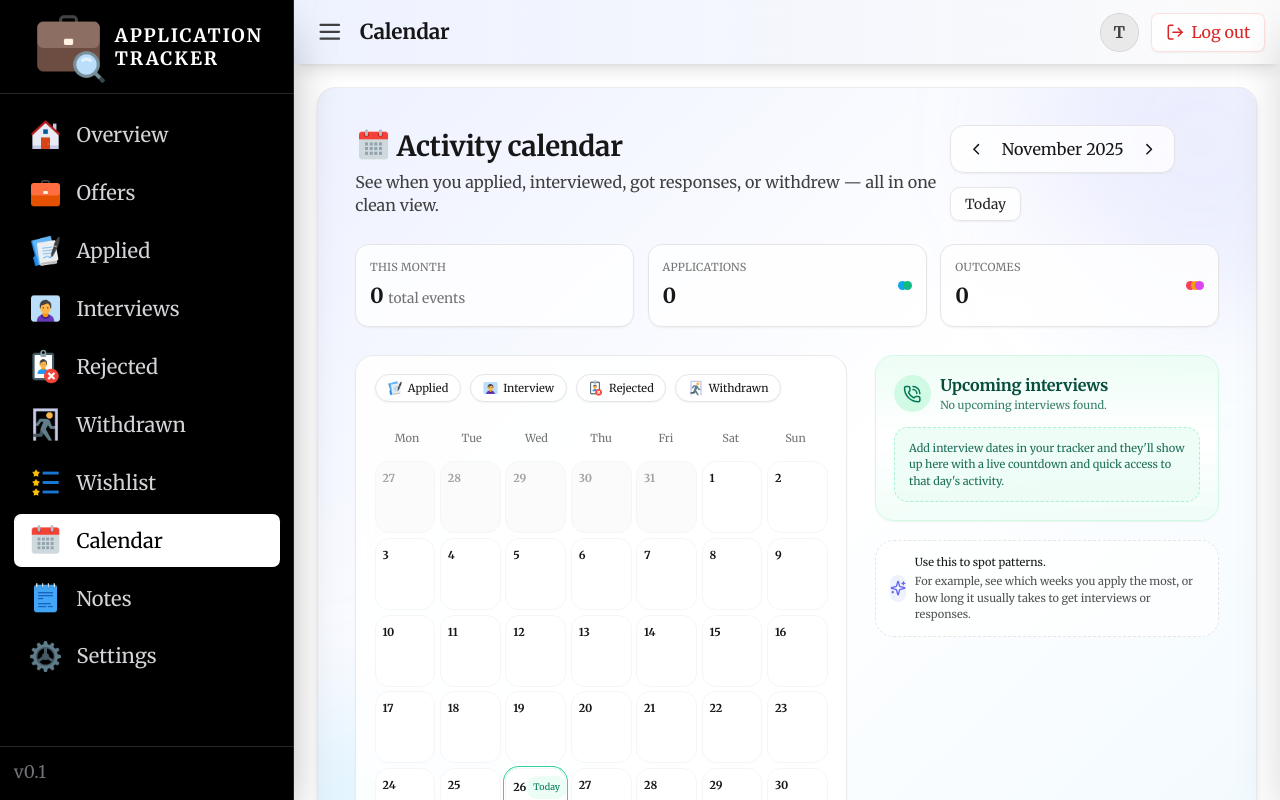
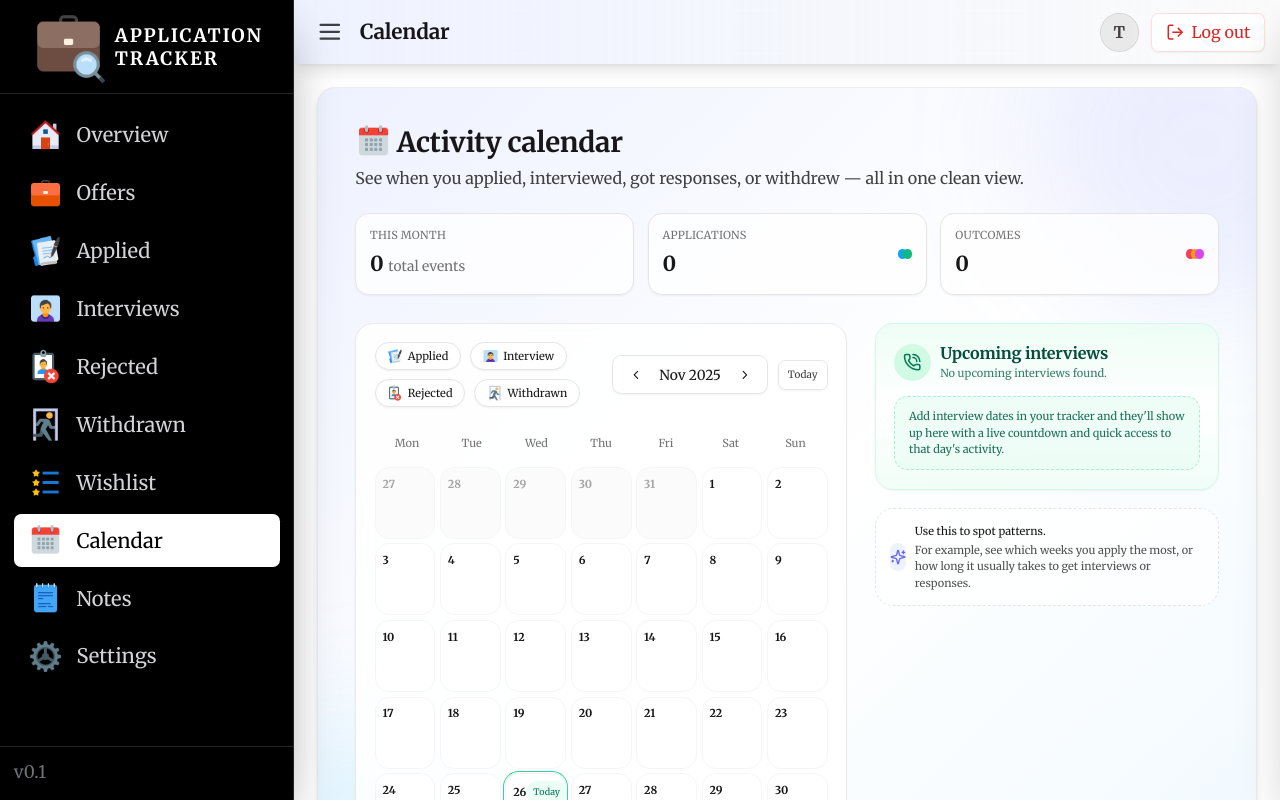
Before and after one commit to ThaerA7/applications_tracker, a Next.js app: page /calendar in a window 1280 px wide. Shown: the top 800 px of the page. Built offline with nearby package versions, Linux system fonts and the light colour scheme.

Commit message:
added month switcher on the top right of the calender

```diff
--- a/app/calendar/page.tsx
+++ b/app/calendar/page.tsx
@@ -527,7 +527,7 @@ export default function CalendarPage() {
         <div className="relative z-10">
           {/* Header */}
           <header className="flex flex-col gap-3 md:flex-row md:items-center md:justify-between">
-            {/* Left: icon + title, subtitle below (like Rejected page) */}
+            {/* Left: icon + title, subtitle below */}
             <div>
               <div className="flex items-center gap-1">
                 <Image
@@ -546,38 +546,6 @@ export default function CalendarPage() {
                 See when you applied, interviewed, got responses, or withdrew —
                 all in one clean view.
               </p>
-            </div>
-
-            {/* Right: month navigation + Today button (unchanged) */}
-            <div className="flex flex-wrap items-center gap-2 sm:gap-3">
-              <div className="flex items-center gap-1 rounded-xl border border-neutral-200 bg-white/80 px-2 py-1.5 shadow-sm">
-                <button
-                  type="button"
-                  onClick={handlePrevMonth}
-                  className="inline-flex h-7 w-7 items-center justify-center rounded-lg hover:bg-neutral-100 focus:outline-none focus-visible:ring-2 focus-visible:ring-indigo-300"
-                  aria-label="Previous month"
-                >
-                  <ChevronLeft className="h-4 w-4" aria-hidden="true" />
-                </button>
-                <div className="px-1 text-sm font-medium text-neutral-900">
-                  {MONTH_NAMES[monthState.month]} {monthState.year}
-                </div>
-                <button
-                  type="button"
-                  onClick={handleNextMonth}
-                  className="inline-flex h-7 w-7 items-center justify-center rounded-lg hover:bg-neutral-100 focus:outline-none focus-visible:ring-2 focus-visible:ring-indigo-300"
-                  aria-label="Next month"
-                >
-                  <ChevronRight className="h-4 w-4" aria-hidden="true" />
-                </button>
-              </div>
-              <button
-                type="button"
-                onClick={handleToday}
-                className="inline-flex items-center gap-1 rounded-lg border border-neutral-200 bg-white/80 px-3 py-1.5 text-xs font-medium text-neutral-800 shadow-sm hover:bg-white focus:outline-none focus-visible:ring-2 focus-visible:ring-indigo-300"
-              >
-                Today
-              </button>
             </div>
           </header>
 
@@ -632,8 +600,10 @@ export default function CalendarPage() {
             {/* Left: calendar */}
             <div className="flex flex-col">
               <div className="rounded-2xl border border-neutral-200/80 bg-white/85 p-4 shadow-sm backdrop-blur">
-                {/* Legend (using custom PNG icons, no Offer) */}
-                <div className="mb-4 flex flex-wrap gap-2 text-[11px]">
+                {/* Legend + month navigation in SAME ROW */}
+                <div className="mb-4 flex items-center justify-between gap-3">
+                  {/* 4 tags (chips) */}
+                  <div className="flex flex-wrap items-center gap-2 text-[11px]">
                     {/* Applied */}
                     <div className="inline-flex items-center gap-1 rounded-full border border-neutral-200 bg-white px-2.5 py-1 shadow-sm">
                       <Image
@@ -688,6 +658,40 @@ export default function CalendarPage() {
                       <span className="font-medium text-neutral-900">
                         {KIND_META.withdrawn.label}
                       </span>
+                    </div>
+                  </div>
+
+                  {/* Compact month switcher + Today on the same row (top right of calendar) */}
+                  <div className="flex items-center gap-2 text-[10px] sm:text-xs">
+                    <div className="flex items-center gap-1 rounded-lg border border-neutral-200 bg-white/80 px-2 py-1 shadow-sm">
+                      <button
+                        type="button"
+                        onClick={handlePrevMonth}
+                        className="inline-flex h-6 w-6 items-center justify-center rounded-md hover:bg-neutral-100 focus:outline-none focus-visible:ring-2 focus-visible:ring-indigo-300"
+                        aria-label="Previous month"
+                      >
+                        <ChevronLeft className="h-3 w-3" aria-hidden="true" />
+                      </button>
+                      <div className="px-1 min-w-[72px] text-center font-medium text-neutral-900">
+                        {MONTH_NAMES[monthState.month].slice(0, 3)}{" "}
+                        {monthState.year}
+                      </div>
+                      <button
+                        type="button"
+                        onClick={handleNextMonth}
+                        className="inline-flex h-6 w-6 items-center justify-center rounded-md hover:bg-neutral-100 focus:outline-none focus-visible:ring-2 focus-visible:ring-indigo-300"
+                        aria-label="Next month"
+                      >
+                        <ChevronRight className="h-3 w-3" aria-hidden="true" />
+                      </button>
+                    </div>
+                    <button
+                      type="button"
+                      onClick={handleToday}
+                      className="hidden sm:inline-flex items-center rounded-md border border-neutral-200 bg-white/80 px-2 py-1 text-[10px] font-medium text-neutral-700 shadow-sm hover:bg-neutral-100 focus:outline-none focus-visible:ring-2 focus-visible:ring-indigo-300"
+                    >
+                      Today
+                    </button>
                   </div>
                 </div>
 
@@ -835,7 +839,7 @@ export default function CalendarPage() {
 
                     {/* Info + countdown */}
                     <div className="flex flex-1 items-center justify-between gap-3">
-                      {/* Main upcoming interview text (slightly reduced) */}
+                      {/* Main upcoming interview text */}
                       <div className="flex flex-col justify-center space-y-0.5">
                         <div className="flex flex-wrap items-center gap-1">
                           <span className="text-sm sm:text-[15px] font-semibold text-neutral-900">
@@ -918,7 +922,7 @@ export default function CalendarPage() {
                               </div>
 
                               <div className="flex flex-1 items-center justify-between gap-2 min-w-0">
-                                {/* LATER INTERVIEWS: smaller text than nextInterview */}
+                                {/* Later interviews text */}
                                 <div className="flex flex-col justify-center min-w-0">
                                   <div className="flex flex-wrap items-center gap-1">
                                     <span className="truncate text-xs sm:text-sm font-semibold text-neutral-900">
@@ -935,7 +939,7 @@ export default function CalendarPage() {
                                   </div>
                                 </div>
 
-                                {/* Right-side countdown: "Days: XX" then "HHh MMm SSs" */}
+                                {/* Right-side countdown */}
                                 {parts && (
                                   <div className="flex h-full min-w-[95px] flex-col items-center justify-center rounded-lg bg-emerald-50 px-2 py-1.5 text-[9px] sm:text-[10px] font-semibold text-emerald-900 text-center">
                                     <span className="leading-tight">
```
Lines whose indentation alone changed are shown as unchanged.
